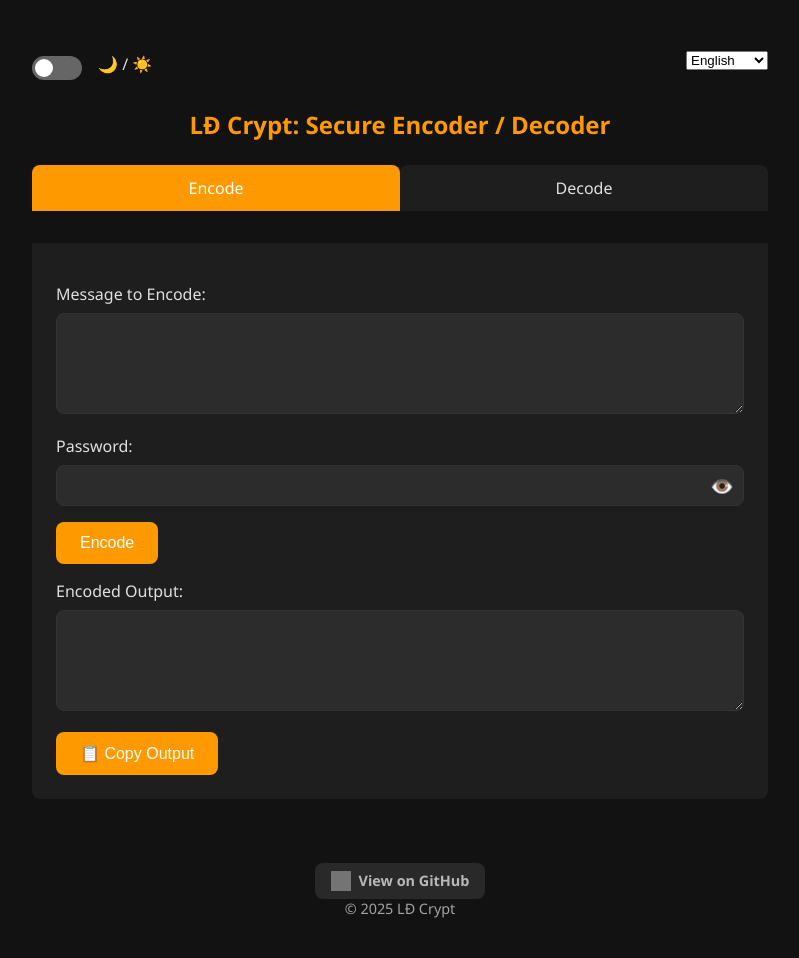
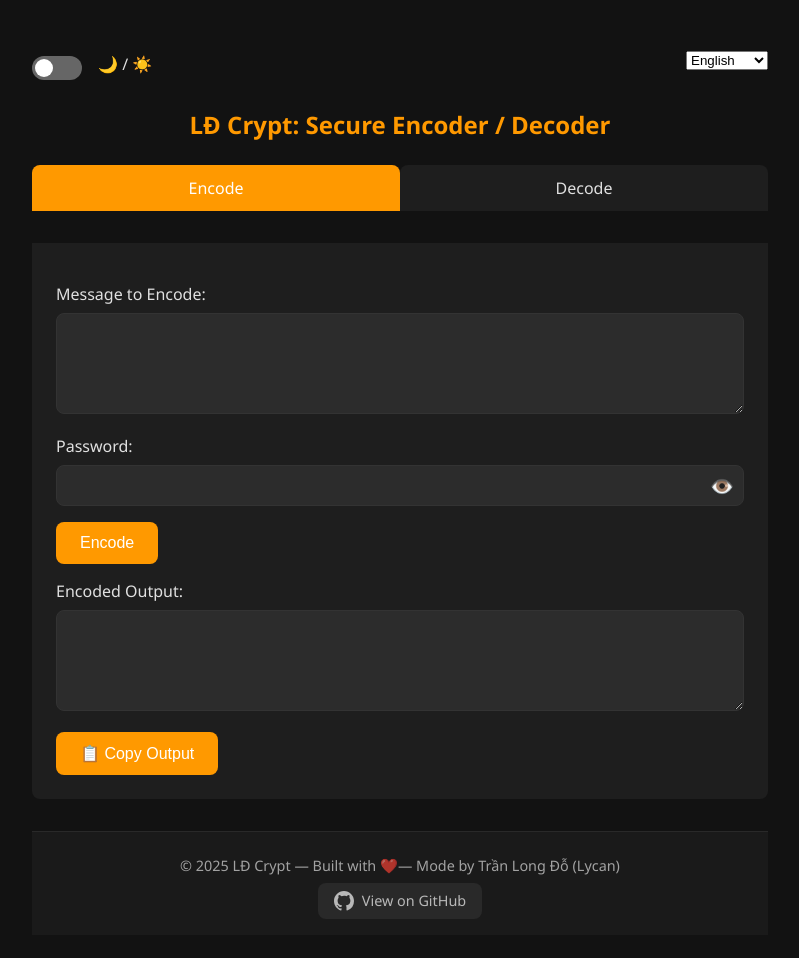
Before and after one commit to lycanld/ldcrypt, a plain HTML site: page index.html in a window 1280 px wide. Shown: the whole page, without its empty margins (240-1039 px from the left). Drawn offline with nearby package versions, Linux system fonts and the light colour scheme; grey boxes are pictures that could not be loaded.

Commit message:
Update index.html

```diff
--- a/index.html
+++ b/index.html
@@ -248,13 +248,16 @@
       <button onclick="copyToClipboard('decode-output')" id="btn-copy-decode">📋 Copy Output</button>
     </div>
 
-    <footer>
-      <a class="github-btn" href="https://github.com/yourusername" target="_blank">
-        <img src="https://cdn-icons-png.flaticon.com/512/25/25231.png" alt="GitHub" />
-        View on GitHub
-      </a>
-      <div>© 2025 LĐ Crypt</div>
-    </footer>
+  <!-- Footer -->
+  <footer style="background-color: #1e1e1e; text-align: center; padding: 1rem; margin-top: 2rem; border-top: 1px solid #333;">
+    <p style="margin: 0.5rem 0;">© 2025 LĐ Crypt — Built with ❤️— Mode by Trần Long Đỗ (Lycan)</p>
+    <a href="https://github.com/lycanld" target="_blank" style="display: inline-flex; align-items: center; justify-content: center; gap: 0.5rem; text-decoration: none; background-color: #333; color: #fff; padding: 0.5rem 1rem; border-radius: 0.5rem; transition: background 0.3s;">
+      <svg height="20" viewBox="0 0 16 16" fill="white" xmlns="http://www.w3.org/2000/svg">
+        <path d="M8 0C3.58 0 0 3.582 0 8.006c0 3.536 2.292 6.533 5.47 7.59.4.075.546-.174.546-.386 0-.19-.007-.693-.01-1.36-2.226.483-2.695-1.073-2.695-1.073-.364-.924-.89-1.17-.89-1.17-.727-.497.055-.487.055-.487.803.056 1.225.825 1.225.825.714 1.223 1.872.87 2.328.665.072-.517.28-.87.508-1.07-1.777-.202-3.644-.89-3.644-3.956 0-.874.31-1.588.824-2.148-.083-.203-.357-1.02.078-2.126 0 0 .672-.215 2.2.82a7.617 7.617 0 012.002-.27c.68.003 1.364.092 2.002.27 1.528-1.035 2.2-.82 2.2-.82.437 1.106.163 1.923.08 2.126.513.56.823 1.274.823 2.148 0 3.073-1.87 3.752-3.652 3.95.29.25.547.739.547 1.49 0 1.075-.01 1.942-.01 2.206 0 .214.144.464.55.385A8.013 8.013 0 0016 8.006C16 3.582 12.42 0 8 0z"/>
+      </svg>
+      <span>View on GitHub</span>
+    </a>
+  </footer>
   </div>
 
   <script src="https://cdnjs.cloudflare.com/ajax/libs/crypto-js/4.1.1/crypto-js.min.js"></script>
```
